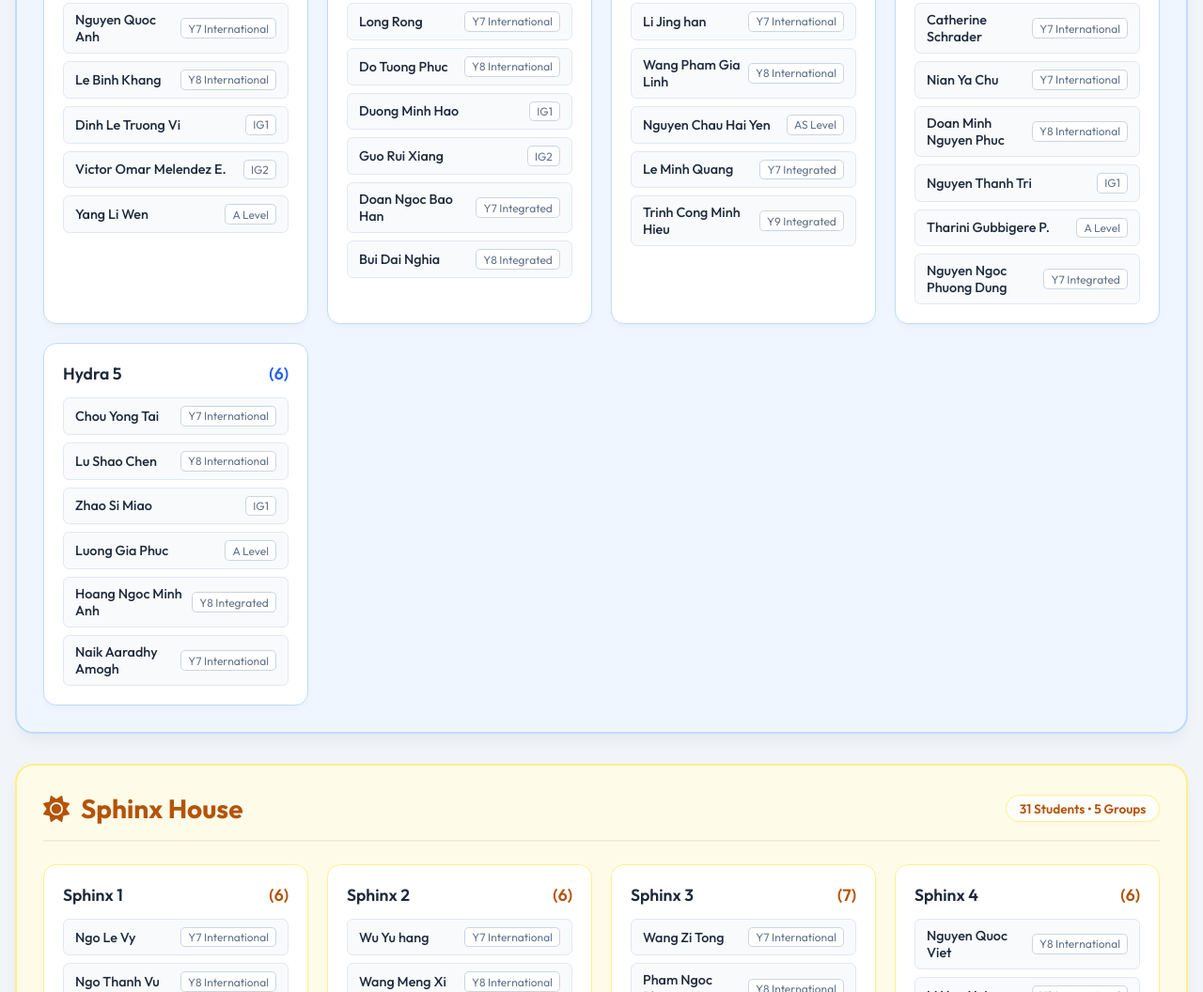
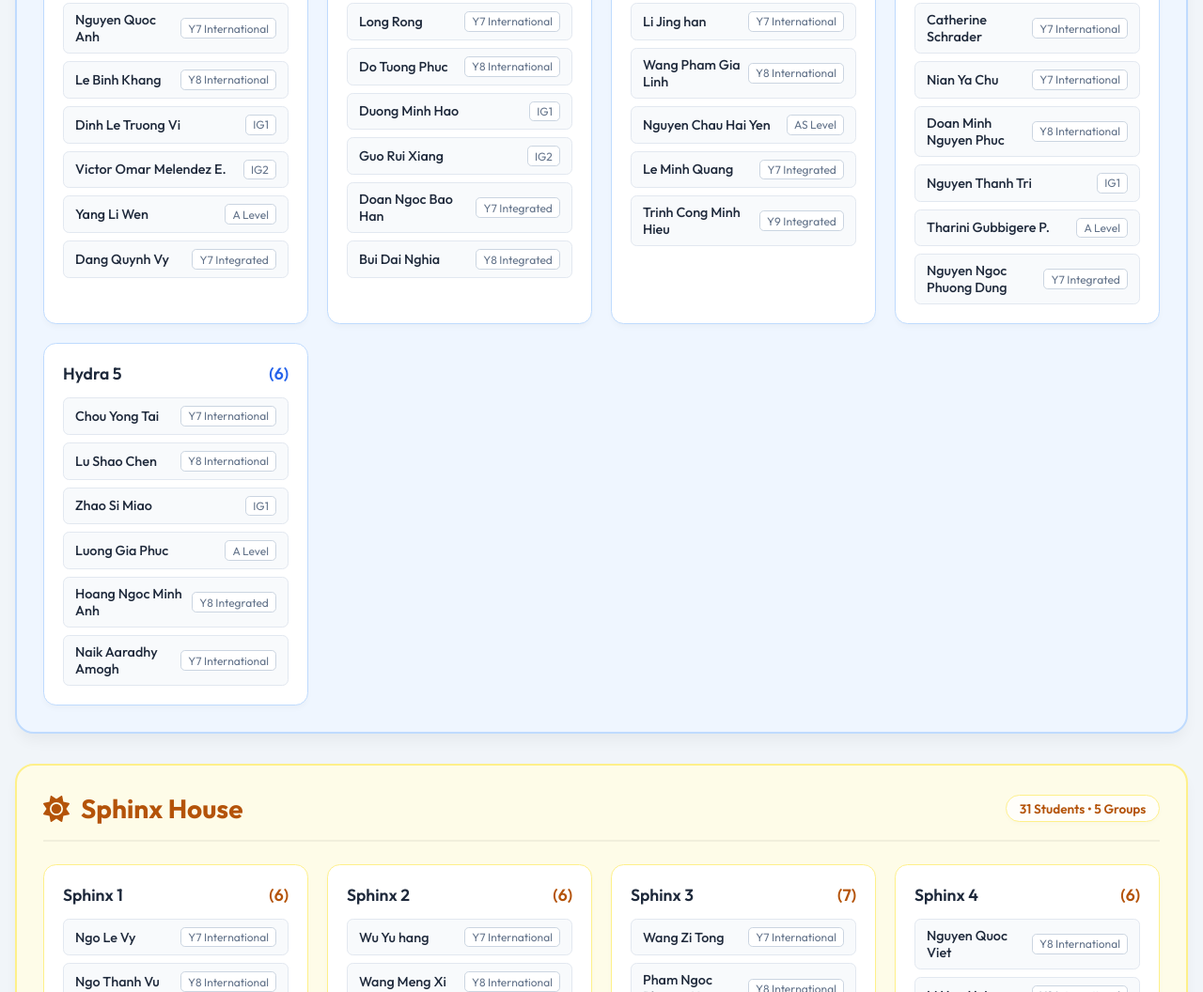
Before and after one commit to Pirinter/STEMdayGroups, a plain HTML site: page index.html in a window 1280 px wide. Shown: the part 1383-2439 px from the top of the page at 94% size. Drawn offline with Linux system fonts and the light colour scheme.

Commit message:
Update index.html

```diff
--- a/index.html
+++ b/index.html
@@ -528,6 +528,7 @@
                         <li class="student-item"><span class="student-name">Dinh Le Truong Vi</span><span class="student-grade">IG1</span></li>
                         <li class="student-item"><span class="student-name">Victor Omar Melendez E.</span><span class="student-grade">IG2</span></li>
                         <li class="student-item"><span class="student-name">Yang Li Wen</span><span class="student-grade">A Level</span></li>
+						<li class="student-item"><span class="student-name">Dang Quynh Vy</span><span class="student-grade">Y7 Integrated</span></li>
                     </ul>
                 </div>
                 <!-- Hydra 2 -->
```
